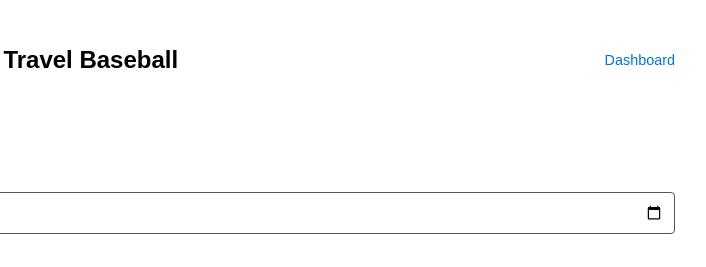
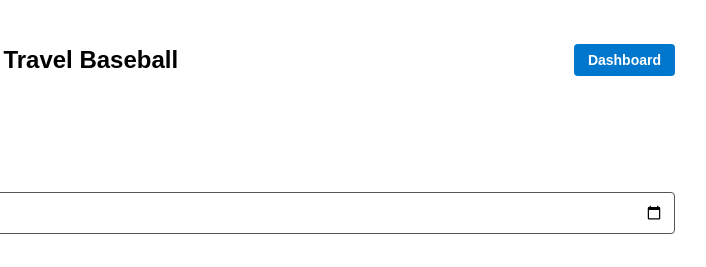
Before and after one commit to charlie-hagelskamp/nyb-pitch-log, a plain HTML site: page index.html in a window 1280 px wide. Shown: the top 267 px of the page, 415-1121 px from the left. Drawn offline with Linux system fonts and the light colour scheme.

Commit message:
Enhance dashboard link styles in index.html
Updated the dashboard link styles for improved appearance.

```diff
--- a/index.html
+++ b/index.html
@@ -31,9 +31,18 @@ body{
 }
 
 .header a.dashboard-link{
-  font-size:0.9em;
   text-decoration:none;
-  color:#0077cc;
+  background:#0077cc;
+  color:#fff;
+  padding:8px 14px;
+  border-radius:4px;
+  font-size:14px;
+  font-weight:bold;
+  display:inline-block;
+}
+
+.header a.dashboard-link:hover{
+  background:#005fa3;
 }
 
 input,select,textarea{
```
